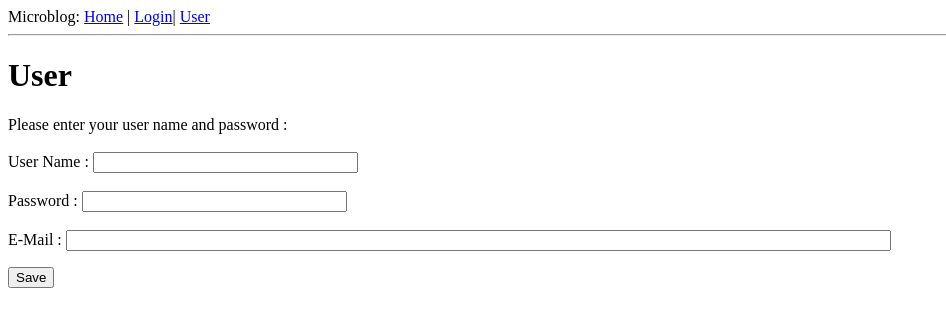
After one commit to shahajinangare/pythonprojects, a Flask app: page /user in a window 1280 px wide. The commit adds this page. Shown: the top 327 px of the page, without its empty margins (0-946 px from the left). Run offline with Flask 2, Linux system fonts and the light colour scheme; some libraries are stand-ins or nearby versions.

Commit message:
mid day checkin

```diff
--- a/flask-tutorial/templates/microblog/app/__init__.py
+++ b/flask-tutorial/templates/microblog/app/__init__.py
@@ -1,4 +1,6 @@
 from flask import Flask
+from flask_bootstrap import Bootstrap
 
 app = Flask(__name__)
+
 from app import views
--- a/flask-tutorial/web-forms/microblog/app/forms.py
+++ b/flask-tutorial/web-forms/microblog/app/forms.py
@@ -1,7 +1,13 @@
 from flask_wtf import Form
 from wtforms import StringField, BooleanField
 from wtforms.validators import DataRequired
+from wtforms import validators
 
 class LoginForm(Form):
     openid = StringField('openid', validators=[DataRequired()])
     remember_me = BooleanField('remember_me', default=False)
+
+class UserForm(Form):
+    username = StringField('username', validators=[DataRequired()])
+    password = StringField('password', validators=[DataRequired()])
+    email= StringField('email', validators=[DataRequired(), validators.email()])
--- a/flask-tutorial/web-forms/microblog/app/templates/base.html
+++ b/flask-tutorial/web-forms/microblog/app/templates/base.html
@@ -7,7 +7,7 @@
     {% endif %}
   </head>
   <body>
-    <div>Microblog: <a href="/index">Home</a></div>
+    <div>Microblog: <a href="/index">Home</a> | <a href="/login">Login</a>| <a href="/user">User</a></div>
     <hr>
     {% with messages = get_flashed_messages() %}
     {% if messages %}
--- /dev/null
+++ b/flask-tutorial/web-forms/microblog/app/templates/user.html
@@ -0,0 +1,26 @@
+<!-- extend base layout -->
+{% extends "base.html" %}
+
+{% block content %}
+<h1>User</h1>
+<form action="" method="post" name="user">
+    {{ form.hidden_tag() }}
+    <p>
+        Please enter your user name and password :<br><br>
+        User Name : {{ form.username(size=30) }}
+        {% for error in form.username.errors %}
+          <span style="color: red;">[{{error}}]</span>
+        {% endfor %}<br>
+<br />
+        Password : {{ form.password(size=30) }}
+        {% for error in form.password.errors %}
+          <span style="color: red;">[{{error}}]</span>
+        {% endfor %}<br><br>
+        E-Mail : {{ form.email(size=100) }}
+        {% for error in form.email.errors %}
+          <span style="color: red;">[{{error}}]</span>
+        {% endfor %}<br>
+    </p>
+    <p><input type="submit" value="Save"></p>
+</form>
+{% endblock %}
--- a/flask-tutorial/web-forms/microblog/app/views.py
+++ b/flask-tutorial/web-forms/microblog/app/views.py
@@ -1,6 +1,6 @@
 from flask import render_template, flash, redirect
 from app import app
-from .forms import LoginForm
+from .forms import LoginForm, UserForm
 
 @app.route('/')
 @app.route('/index')
@@ -33,3 +33,13 @@ def login():
                            title='Sign In',
                            form=form,
                            providers=app.config['OPENID_PROVIDERS'])
+
+@app.route('/user', methods=['GET', 'POST'])
+def user():
+    form = UserForm()
+    if form.validate_on_submit():
+        flash('User Name = %s' % (form.username.data))
+        return redirect('/index')
+    return render_template('user.html',
+                           title='User',
+                           form=form)
```
Also changed, not shown: flask-tutorial/templates/microblog/app/templates/index.html (+7 -0 lines), flask-tutorial/templates/microblog/app/views.py (+33 -3 lines).
